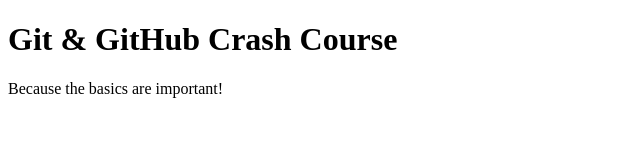
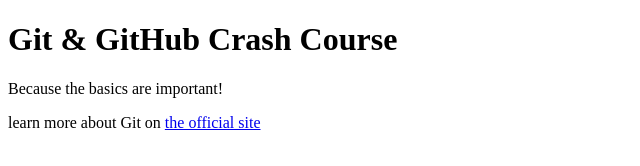
Before and after one commit to varteaga5/github-crash-course, a plain HTML site: page index.html in a window 1280 px wide. Shown: the whole page, without its empty margins (0-640 px from the left). Drawn offline with Linux system fonts and the light colour scheme.

Commit message:
added link to git docs

```diff
--- a/index.html
+++ b/index.html
@@ -13,6 +13,7 @@
 <body>
     <h1>Git & GitHub Crash Course</h1>
     <p>Because the basics are important!</p>
+    <p>learn more about Git on <a href="www.git-scm.com">the official site</a> </p>
 </body>
 
 </html>
```
